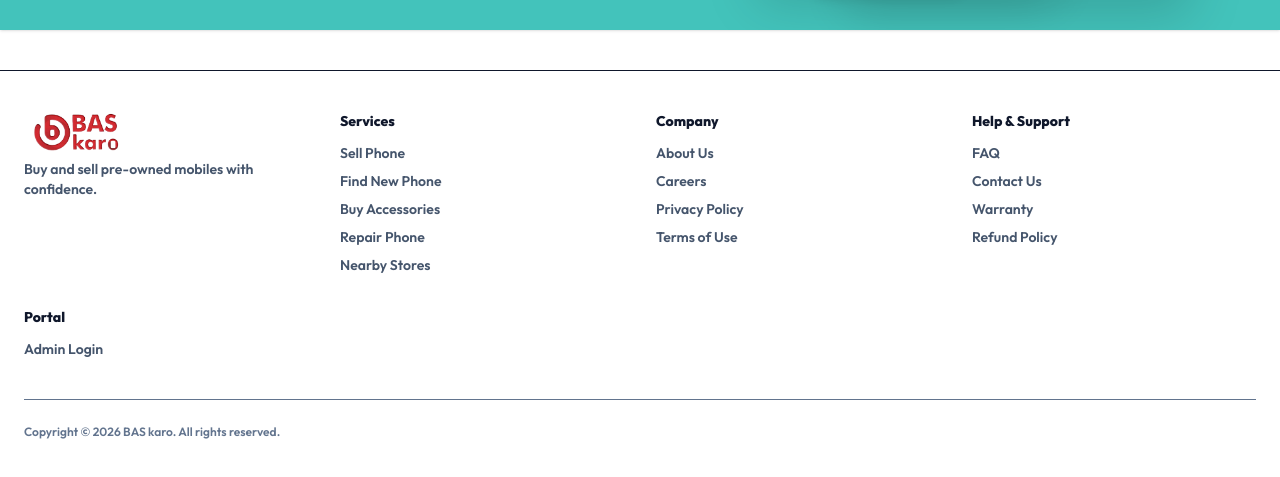
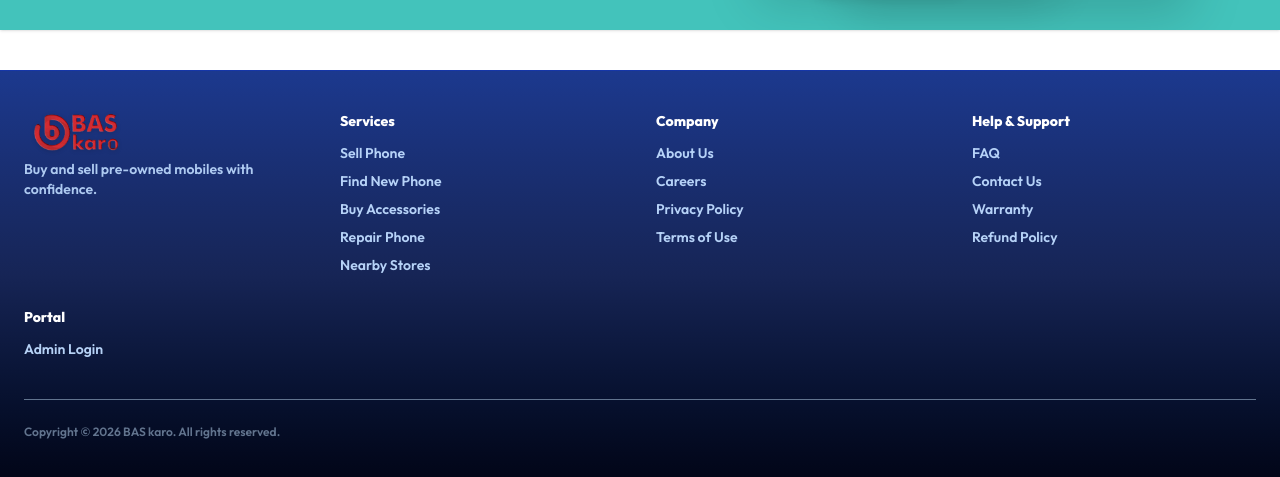
Before and after one commit to shrawani1619/baskaro-frontend, a React (Vite) app: page / in a window 1280 px wide. Shown: the part 5753-6230 px from the top of the page. Built offline with nearby package versions, Linux system fonts and the light colour scheme.

Commit message:
change footer color

```diff
--- a/src/components/MainLayout.jsx
+++ b/src/components/MainLayout.jsx
@@ -8,81 +8,81 @@ export function MainLayout({ children }) {
     <>
       <LandingNavbar />
       {children}
-      <footer className="border-t bg-white">
+      <footer className="border-t border-blue-800/90 bg-gradient-to-b from-blue-900 via-blue-950 to-slate-950 text-blue-100">
         <div className="mx-auto max-w-7xl px-4 py-10 sm:px-6">
           <div className="grid gap-8 md:grid-cols-4">
             <div>
               <img
                 src="/logo.png"
                 alt="BAS karo"
-                className="ml-2 h-10 w-auto max-w-[180px] object-contain object-left"
+                className="ml-2 h-10 w-auto max-w-[180px] object-contain object-left drop-shadow-sm"
               />
-              <p className="mt-2 text-sm font-semibold text-slate-600">
+              <p className="mt-2 text-sm font-semibold text-blue-200/90">
                 Buy and sell pre-owned mobiles with confidence.
               </p>
             </div>
 
             <div>
-              <h3 className="text-sm font-extrabold text-slate-900">Services</h3>
-              <div className="mt-3 space-y-2 text-sm font-semibold text-slate-600">
-                <a className="block hover:text-red-700" href="/sell-phone">
+              <h3 className="text-sm font-extrabold text-white">Services</h3>
+              <div className="mt-3 space-y-2 text-sm font-semibold text-blue-200/95">
+                <a className="block transition-colors hover:text-white" href="/sell-phone">
                   Sell Phone
                 </a>
-                <a className="block hover:text-red-700" href="/find-new-phone">
+                <a className="block transition-colors hover:text-white" href="/find-new-phone">
                   Find New Phone
                 </a>
-                <a className="block hover:text-red-700" href="/buy-accessories">
+                <a className="block transition-colors hover:text-white" href="/buy-accessories">
                   Buy Accessories
                 </a>
-                <a className="block hover:text-red-700" href="/repair-phone">
+                <a className="block transition-colors hover:text-white" href="/repair-phone">
                   Repair Phone
                 </a>
-                <a className="block hover:text-red-700" href="/nearby-stores">
+                <a className="block transition-colors hover:text-white" href="/nearby-stores">
                   Nearby Stores
                 </a>
               </div>
             </div>
 
             <div>
-              <h3 className="text-sm font-extrabold text-slate-900">Company</h3>
-              <div className="mt-3 space-y-2 text-sm font-semibold text-slate-600">
-                <a className="block hover:text-red-700" href="#">
+              <h3 className="text-sm font-extrabold text-white">Company</h3>
+              <div className="mt-3 space-y-2 text-sm font-semibold text-blue-200/95">
+                <a className="block transition-colors hover:text-white" href="#">
                   About Us
                 </a>
-                <a className="block hover:text-red-700" href="#">
+                <a className="block transition-colors hover:text-white" href="#">
                   Careers
                 </a>
-                <a className="block hover:text-red-700" href="#">
+                <a className="block transition-colors hover:text-white" href="#">
                   Privacy Policy
                 </a>
-                <a className="block hover:text-red-700" href="#">
+                <a className="block transition-colors hover:text-white" href="#">
                   Terms of Use
                 </a>
               </div>
             </div>
 
             <div>
-              <h3 className="text-sm font-extrabold text-slate-900">Help & Support</h3>
-              <div className="mt-3 space-y-2 text-sm font-semibold text-slate-600">
-                <a className="block hover:text-red-700" href="#">
+              <h3 className="text-sm font-extrabold text-white">Help & Support</h3>
+              <div className="mt-3 space-y-2 text-sm font-semibold text-blue-200/95">
+                <a className="block transition-colors hover:text-white" href="#">
                   FAQ
                 </a>
-                <a className="block hover:text-red-700" href="#">
+                <a className="block transition-colors hover:text-white" href="#">
                   Contact Us
                 </a>
-                <a className="block hover:text-red-700" href="#">
+                <a className="block transition-colors hover:text-white" href="#">
                   Warranty
                 </a>
-                <a className="block hover:text-red-700" href="#">
+                <a className="block transition-colors hover:text-white" href="#">
                   Refund Policy
                 </a>
               </div>
             </div>
 
             <div>
-              <h3 className="text-sm font-extrabold text-slate-900">Portal</h3>
-              <div className="mt-3 space-y-2 text-sm font-semibold text-slate-600">
-                <a className="block hover:text-red-700" href="/admin/login">
+              <h3 className="text-sm font-extrabold text-white">Portal</h3>
+              <div className="mt-3 space-y-2 text-sm font-semibold text-blue-200/95">
+                <a className="block transition-colors hover:text-white" href="/admin/login">
                   Admin Login
                 </a>
               </div>
```
